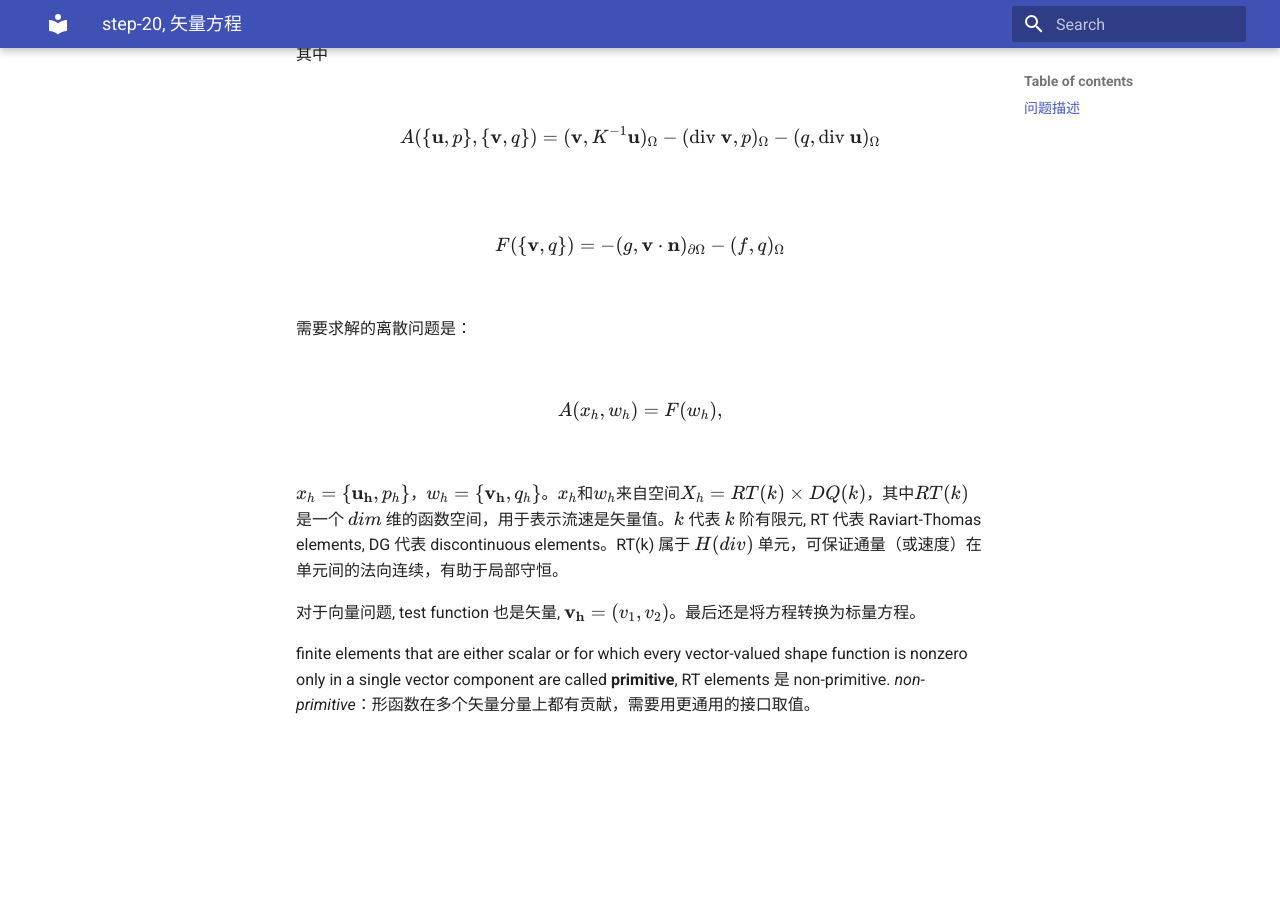
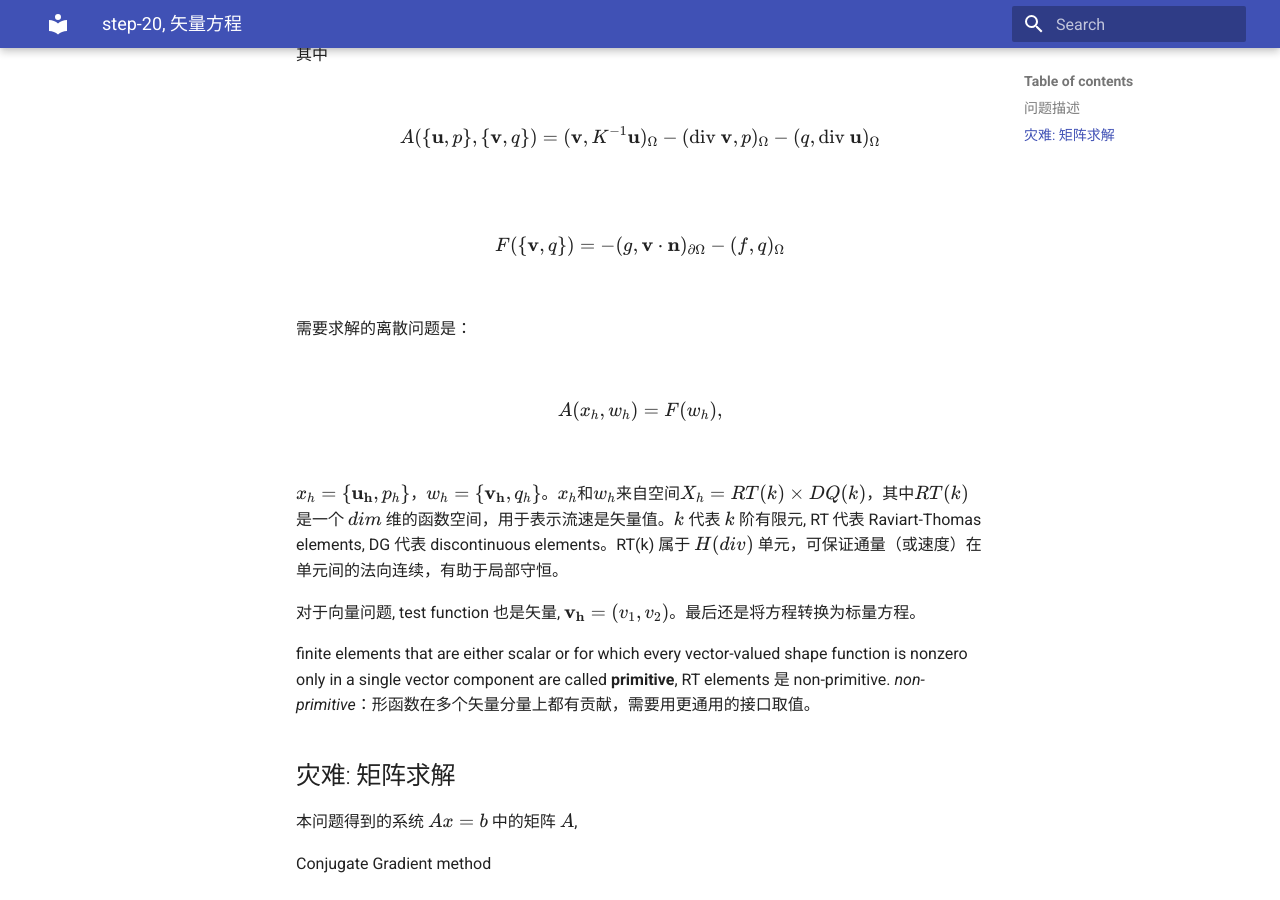
Before and after one commit to ymma98/technotes, an MkDocs documentation site: the page built from docs/FEM/dealii-09_矢量方程.md, in a window 1280 px wide and 900 px high, scrolled down 1081 px. Built offline with MkDocs 1.6.1 and Material for MkDocs 9.7.7, drawn with Linux system fonts in a browser that asks for light colours; before the commit the page ends 1823 px from its top, so only the background shows below that.

Commit message:
docs/FEM/dealii-09_矢量方程.md updated from https://stackedit.cn/

```diff
--- a/docs/FEM/dealii-09_矢量方程.md
+++ b/docs/FEM/dealii-09_矢量方程.md
@@ -58,11 +58,16 @@ $x_h = \{\mathbf{u_h}, p_h\}$，$w_h = \{\mathbf{v_h}, q_h\}$。$x_h$和$w_h$来
 
 finite elements that are either scalar or for which every vector-valued shape function is nonzero only in a single vector component are called **primitive**, RT elements 是 non-primitive. _non-primitive_：形函数在多个矢量分量上都有贡献，需要用更通用的接口取值。
 
+## 灾难: 矩阵求解
+
+本问题得到的系统 $Ax=b$ 中的矩阵 $A$,
+
+Conjugate Gradient method
 
 
 <!--stackedit_data:
-eyJoaXN0b3J5IjpbMTY0NjQ0NzU2MywxNjAzNDAwMTExLC05Mz
-kxMzIyNTIsLTIwNTA0NTk3NSwtMzQxNjc2MDg0LDUwNDU2Njg5
-Miw0NTYzOTQyMjcsLTE3Mjk2OTAzNSwxOTYyNDUzNDQxLDc3Mj
-c4NzIwNSwxNzQwNDA5MzU5XX0=
+eyJoaXN0b3J5IjpbODIyODMwMDUyLDE2NDY0NDc1NjMsMTYwMz
+QwMDExMSwtOTM5MTMyMjUyLC0yMDUwNDU5NzUsLTM0MTY3NjA4
+NCw1MDQ1NjY4OTIsNDU2Mzk0MjI3LC0xNzI5NjkwMzUsMTk2Mj
+Q1MzQ0MSw3NzI3ODcyMDUsMTc0MDQwOTM1OV19
 -->
```
